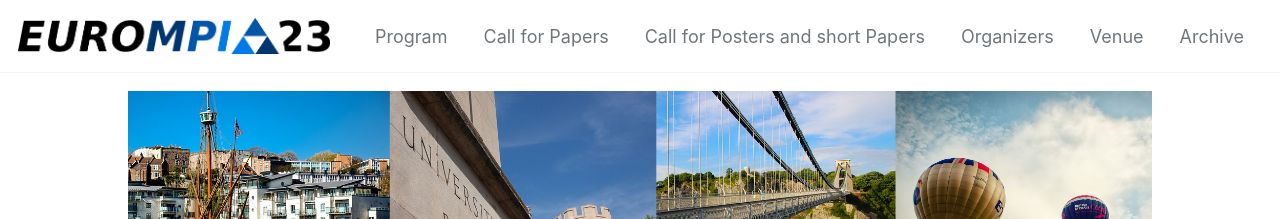
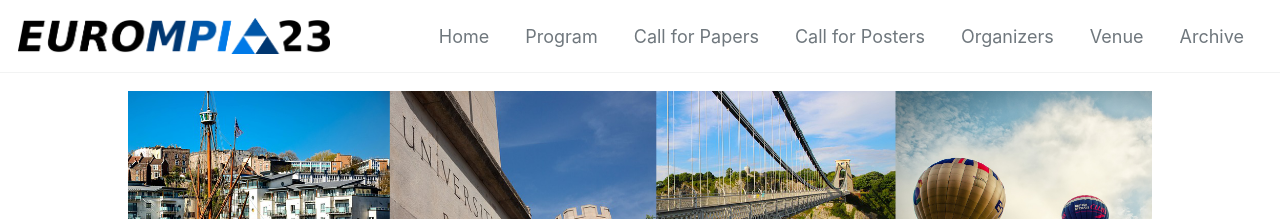
Before and after one commit to eurompi23/eurompi23.github.io, a Jekyll site: the page built from index.md, in a window 1280 px wide. Shown: the top 219 px of the page. Built offline with Jekyll 4.4.1, drawn with Linux system fonts in a browser that asks for light colours; cached includes are drawn as plain includes.

Commit message:
update call for poster in navigation bar

```diff
--- a/_data/navigation.yml
+++ b/_data/navigation.yml
@@ -14,7 +14,7 @@
     - title: "Call for Papers"
       url: call
 
-    - title: "Call for Posters and short Papers"
+    - title: "Call for Posters"
       url: posters
 
     - title: "Organizers"
```
